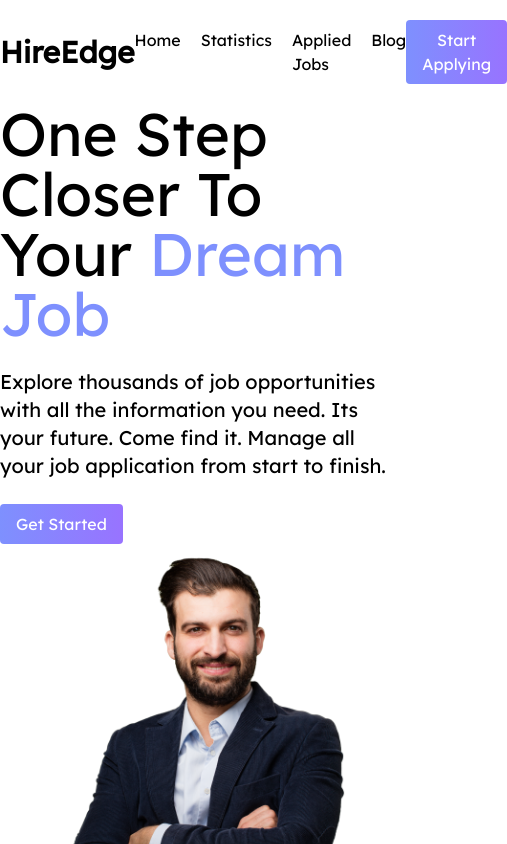
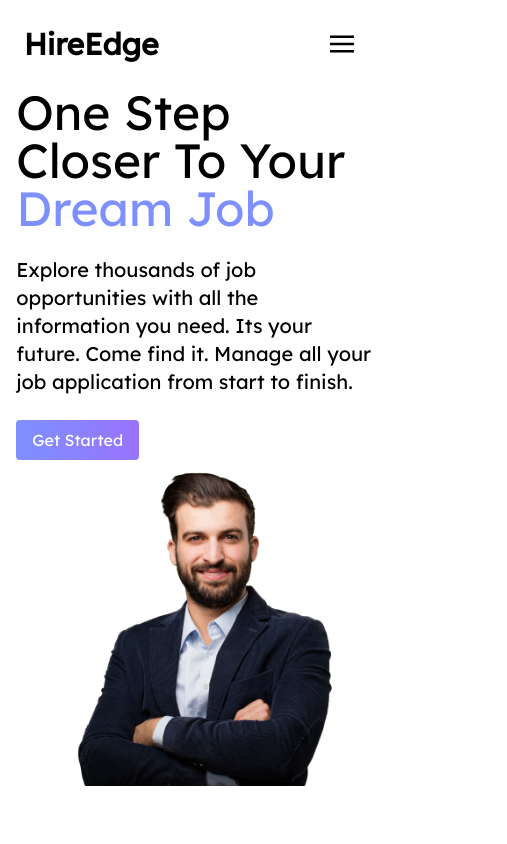
Before and after one commit to z1script/hire-edge, a React (Vite) app: page / in a window 390 px wide. Shown: the top 844 px of the page, 507 px wide, since content can reach past the window. Built offline with nearby package versions, Linux system fonts and the light colour scheme.

Commit message:
mobile responsive

```diff
--- a/src/components/Header/Header.jsx
+++ b/src/components/Header/Header.jsx
@@ -3,9 +3,9 @@
 const Header = () => {
   return (
     <div>
-      <header className="lg:flex items-center">
+      <header className="lg:flex items-center w-11/12 lg:w-full mx-auto">
         <div className="space-y-6">
-          <h1 className="text-6xl">
+          <h1 className="text-5xl">
             One Step Closer To Your{" "}
             <span className="text-[#7E90FE]">Dream Job</span>
           </h1>
--- a/src/components/Job/Job.jsx
+++ b/src/components/Job/Job.jsx
@@ -3,7 +3,7 @@
 
 const Job = ({job}) => {
   const {id, img, title, company, salary, location, workplace, jobType} = job;
-  const JobContext = React.createContext();
+
   return (
     <div className="border p-5 rounded-lg">
       <div className="ps-2 pb-2">
@@ -20,8 +20,7 @@
             Salary: {salary}
           </span>
         </p>
-        <JobContext.Provider value={job[id]} />
-        <button className="btn-primary">
+        <button onClick={() => console.log(job)} className="btn-primary">
           <Link to={`/job/${id}`}>View Details</Link>
         </button>
       </div>
--- a/src/components/JobCategories/JobCategories.jsx
+++ b/src/components/JobCategories/JobCategories.jsx
@@ -11,13 +11,13 @@
   return (
     <>
       <div className="text-center mt-24 space-y-5">
-        <h2 className="text-5xl">Job Category List</h2>
+        <h2 className="lg:text-5xl text-3xl">Job Category List</h2>
         <p>
           Explore thousands of job opportunities with all the information you
           need. Its your future
         </p>
       </div>
-      <div className="lg:flex  justify-between gap-5 my-10">
+      <div className="lg:flex  justify-between gap-5 my-5 space-y-5 ">
         {categories.map((category) => (
           <JobCategory key={category.id} category={category}></JobCategory>
         ))}
--- a/src/components/Jobs/Jobs.jsx
+++ b/src/components/Jobs/Jobs.jsx
@@ -1,4 +1,4 @@
-import React, {useEffect, useState} from "react";
+import React, {useState} from "react";
 import Job from "../Job/Job";
 import {useLoaderData} from "react-router-dom";
 
@@ -12,7 +12,7 @@
   return (
     <>
       <div className="text-center mt-24 space-y-5">
-        <h2 className="text-5xl">Featured Jobs</h2>
+        <h2 className="lg:text-5xl text-4xl">Featured Jobs</h2>
         <p>
           Explore thousands of job opportunities with all the information you
           need. Its your future
--- a/src/components/Nav/Nav.jsx
+++ b/src/components/Nav/Nav.jsx
@@ -1,18 +1,50 @@
-import React from "react";
 import {Link} from "react-router-dom";
+import React, {useState} from "react";
 
 const Nav = () => {
+  const [isOpen, setIsOpen] = useState(false);
   return (
     <>
-      <nav className="flex items-center justify-between my-5">
+      <nav className="flex items-center justify-between flex-wrap p-6">
+        <div className="flex items-center flex-shrink-0 mr-6 lg:mr-72">
           <span className="text-3xl font-semibold">HireEdge</span>
-        <div className="flex gap-5">
+        </div>
+        <div className="block lg:hidden">
+          <button
+            onClick={() => setIsOpen(!isOpen)}
+            className="flex items-center px-3 py-2 rounded text-black-500 hover:text-black-400">
+            <svg
+              className={`fill-current hamburger ${
+                isOpen ? "hidden" : "block"
+              }`}
+              viewBox="0 0 20 20"
+              xmlns="http://www.w3.org/2000/svg">
+              <path d="M0 3h20v2H0V3zm0 6h20v2H0V9zm0 6h20v2H0v-2z" />
+            </svg>
+            <svg
+              className={`fill-current hamburger ${
+                isOpen ? "block" : "hidden"
+              }`}
+              viewBox="0 0 20 20"
+              xmlns="http://www.w3.org/2000/svg">
+              <path d="M10 8.586L2.929 1.515 1.515 2.929 8.586 10l-7.071 7.071 1.414 1.414L10 11.414l7.071 7.071 1.414-1.414L11.414 10l7.071-7.071-1.414-1.414L10 8.586z" />
+            </svg>
+          </button>
+        </div>
+        <div
+          className={`w-full block flex-grow lg:flex lg:items-center justify-between lg:w-auto ${
+            isOpen ? "block" : "hidden"
+          }`}>
+          <div className="text-xl lg:flex grid lg:gap-5 gap-2 py-2">
             <Link to="/">Home</Link>
             <Link to="/statistics">Statistics</Link>
             <Link to="/applied-jobs">Applied Jobs</Link>
             <Link to="/blog">Blog</Link>
           </div>
+          <div>
             <button className="btn-primary">Start Applying</button>
+          </div>
+        </div>
       </nav>
     </>
   );
--- a/src/index.css
+++ b/src/index.css
@@ -9,3 +9,7 @@
 .btn-secondary {
   @apply bg-transparent text-purple-700 py-2 px-4 border border-[#9873FF] rounded;
 }
+
+.hamburger {
+  height: 1.5rem;
+}
```
Lines whose indentation alone changed are shown as unchanged.
